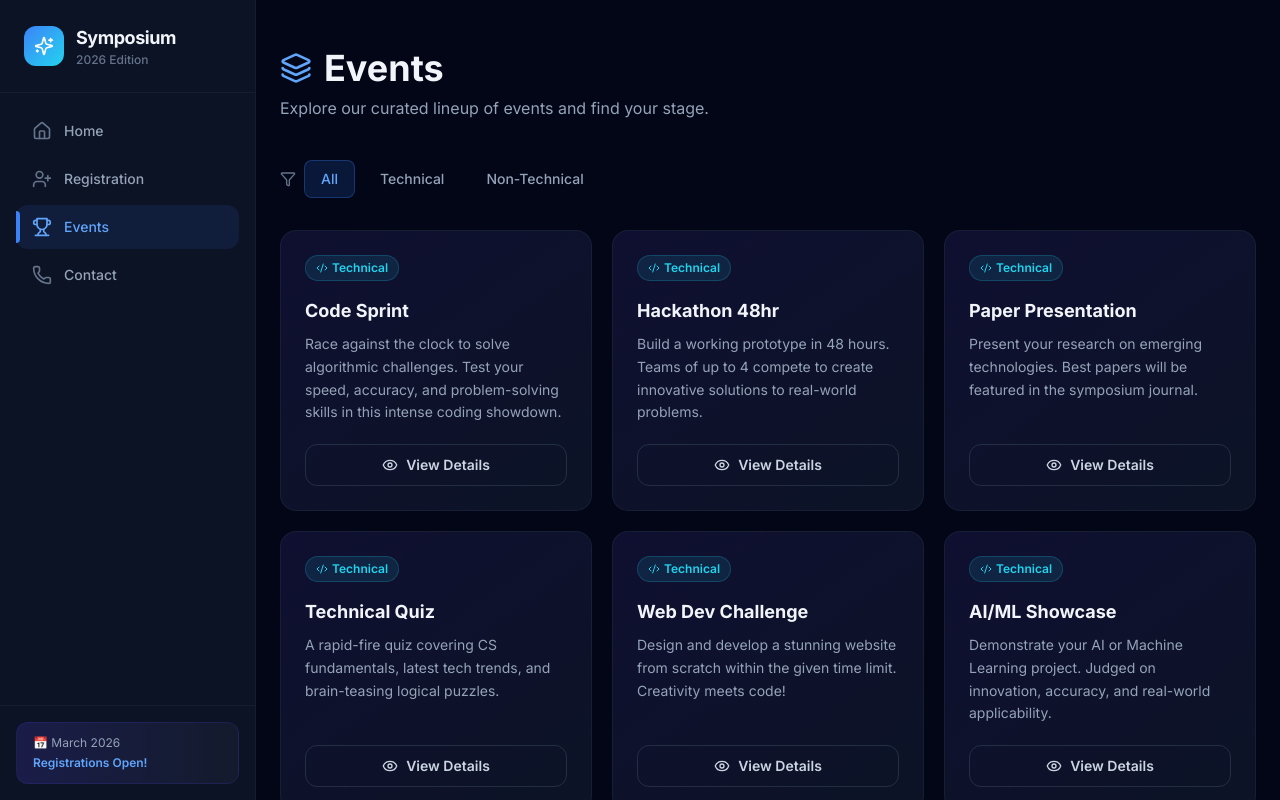
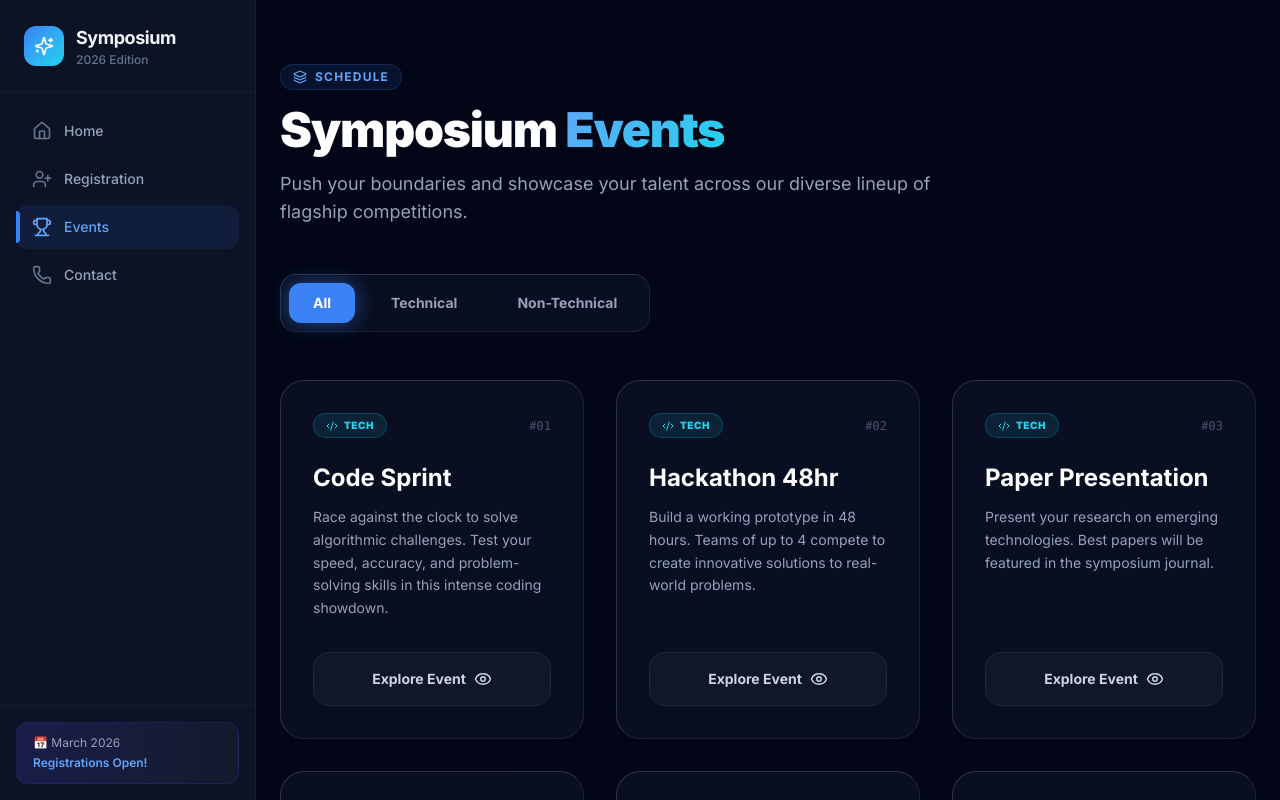
Before and after one commit to Sorcerer-25/Symposium-2026, a React (Vite) app: page / in a window 1280 px wide. Both pictures are taken after a click on the button "Events". Shown: the top 800 px of the page. Built offline with nearby package versions, Linux system fonts and the light colour scheme.

Commit message:
event theme change

```diff
--- a/src/components/Events.jsx
+++ b/src/components/Events.jsx
@@ -88,19 +88,23 @@ function Events() {
       : eventsData.filter((e) => e.type === activeFilter)
 
   return (
-    <div className="min-h-screen py-12 px-6">
+    <div className="min-h-screen py-16 px-6 bg-slate-950/50">
       <div className="max-w-6xl mx-auto">
         {/* Header */}
         <motion.div
           initial={{ opacity: 0, y: 20 }}
           animate={{ opacity: 1, y: 0 }}
-          className="mb-10"
+          className="mb-12 text-center sm:text-left"
         >
-          <h1 className="text-3xl sm:text-4xl font-bold text-slate-100 mb-2 flex items-center gap-3">
-            <Layers size={32} className="text-blue-400" />
-            Events
+          <div className="inline-flex items-center gap-2 px-3 py-1 rounded-full bg-blue-500/10 border border-blue-500/20 text-blue-400 text-xs font-bold uppercase tracking-widest mb-4">
+            <Layers size={14} /> Schedule
+          </div>
+          <h1 className="text-4xl sm:text-5xl font-black text-white mb-4 tracking-tight">
+            Symposium <span className="text-gradient">Events</span>
           </h1>
-          <p className="text-slate-400">Explore our curated lineup of events and find your stage.</p>
+          <p className="text-slate-400 max-w-2xl text-lg">
+            Push your boundaries and showcase your talent across our diverse lineup of flagship competitions.
+          </p>
         </motion.div>
 
         {/* Filter Tabs */}
@@ -108,18 +112,17 @@ function Events() {
           initial={{ opacity: 0, y: 15 }}
           animate={{ opacity: 1, y: 0 }}
           transition={{ delay: 0.1 }}
-          className="flex items-center gap-2 mb-8"
+          className="flex flex-wrap items-center gap-3 mb-12 glass p-2 rounded-2xl border-glass w-fit"
         >
-          <Filter size={16} className="text-slate-500" />
           {filterTabs.map((tab) => (
             <button
               key={tab}
               id={`filter-${tab.toLowerCase().replace('-', '')}`}
               onClick={() => setActiveFilter(tab)}
-              className={`px-4 py-2 rounded-lg text-sm font-medium transition-all cursor-pointer ${
+              className={`px-6 py-2.5 rounded-xl text-sm font-bold transition-all duration-300 cursor-pointer ${
                 activeFilter === tab
-                  ? 'bg-blue-500/15 text-blue-400 border border-blue-500/30'
-                  : 'text-slate-400 hover:text-slate-200 hover:bg-slate-800/50 border border-transparent'
+                  ? 'bg-blue-500 text-white shadow-[0_0_20px_rgba(59,130,246,0.5)]'
+                  : 'text-slate-400 hover:text-slate-200 hover:bg-white/5'
               }`}
             >
               {tab}
@@ -130,44 +133,63 @@ function Events() {
         {/* Cards Grid */}
         <motion.div
           layout
-          className="grid sm:grid-cols-2 lg:grid-cols-3 gap-5"
+          className="grid sm:grid-cols-2 lg:grid-cols-3 gap-8"
         >
           {filteredEvents.map((event, i) => (
             <motion.div
               layout
               key={event.id}
-              initial={{ opacity: 0, y: 20 }}
-              animate={{ opacity: 1, y: 0 }}
-              transition={{ duration: 0.3, delay: i * 0.05 }}
-              whileHover={{ y: -4, scale: 1.02 }}
-              className="rounded-2xl gradient-card border border-slate-800/60 p-6 flex flex-col group"
+              initial={{ opacity: 0, y: 30 }}
+              whileInView={{ opacity: 1, y: 0 }}
+              viewport={{ once: true }}
+              transition={{ duration: 0.5, delay: i * 0.05 }}
+              whileHover={{ y: -8, transition: { duration: 0.2 } }}
+              className={`relative group rounded-3xl p-8 flex flex-col h-full glass border-glass transition-all duration-300 ${
+                event.type === 'Technical'
+                  ? 'hover:glow-cyan hover:border-cyan-500/50'
+                  : 'hover:glow-violet hover:border-violet-500/50'
+              }`}
             >
+              {/* Decorative Background Glow */}
+              <div className={`absolute -top-10 -right-10 w-32 h-32 blur-[80px] rounded-full opacity-0 group-hover:opacity-20 transition-opacity duration-500 ${
+                event.type === 'Technical' ? 'bg-cyan-400' : 'bg-violet-400'
+              }`} />
+
               {/* Type Badge */}
-              <div className="flex items-center gap-2 mb-4">
+              <div className="flex items-center justify-between mb-6">
                 {event.type === 'Technical' ? (
-                  <span className="inline-flex items-center gap-1 text-xs font-semibold px-2.5 py-1 rounded-full bg-cyan-400/10 text-cyan-400 border border-cyan-400/20">
-                    <Code2 size={12} /> Technical
+                  <span className="inline-flex items-center gap-1.5 text-[10px] font-black uppercase tracking-wider px-3 py-1 rounded-full bg-cyan-400/10 text-cyan-400 border border-cyan-400/20">
+                    <Code2 size={12} /> Tech
                   </span>
                 ) : (
-                  <span className="inline-flex items-center gap-1 text-xs font-semibold px-2.5 py-1 rounded-full bg-amber-400/10 text-amber-400 border border-amber-400/20">
-                    <Gamepad2 size={12} /> Non-Technical
+                  <span className="inline-flex items-center gap-1.5 text-[10px] font-black uppercase tracking-wider px-3 py-1 rounded-full bg-violet-400/10 text-violet-400 border border-violet-400/20">
+                    <Gamepad2 size={12} /> Fun
                   </span>
                 )}
+                <span className="text-slate-600 font-mono text-xs">#0{event.id}</span>
               </div>
 
               {/* Event Name */}
-              <h3 className="text-lg font-bold text-slate-100 mb-2">{event.name}</h3>
+              <h3 className="text-2xl font-bold text-white mb-3 group-hover:text-blue-400 transition-colors">
+                {event.name}
+              </h3>
 
               {/* Description */}
-              <p className="text-sm text-slate-400 flex-1 leading-relaxed mb-5">{event.description}</p>
+              <p className="text-slate-400 text-sm leading-relaxed mb-8 flex-1">
+                {event.description}
+              </p>
 
-              {/* View Details Button */}
+              {/* Action Button */}
               <button
                 id={`view-event-${event.id}`}
-                className="inline-flex items-center justify-center gap-2 w-full px-4 py-2.5 rounded-xl text-sm font-semibold border border-slate-700/60 text-slate-300 hover:text-blue-400 hover:border-blue-500/40 hover:bg-blue-500/5 transition-all duration-200 cursor-pointer"
+                className={`mt-auto inline-flex items-center justify-center gap-2 w-full px-6 py-4 rounded-2xl text-sm font-bold transition-all duration-300 cursor-pointer ${
+                  event.type === 'Technical'
+                    ? 'bg-slate-900 border border-slate-800 text-slate-300 hover:bg-cyan-500 hover:text-white hover:border-cyan-400 group-hover:shadow-[0_0_20px_rgba(34,211,238,0.2)]'
+                    : 'bg-slate-900 border border-slate-800 text-slate-300 hover:bg-violet-500 hover:text-white hover:border-violet-400 group-hover:shadow-[0_0_20px_rgba(139,92,246,0.2)]'
+                }`}
               >
-                <Eye size={16} />
-                View Details
+                Explore Event
+                <Eye size={18} className="transition-transform group-hover:scale-110" />
               </button>
             </motion.div>
           ))}
--- a/src/index.css
+++ b/src/index.css
@@ -84,7 +84,21 @@ body {
 }
 
 .glow-blue {
-  box-shadow: 0 0 20px rgba(59, 130, 246, 0.15), 0 0 60px rgba(59, 130, 246, 0.05);
+  box-shadow: 0 0 20px rgba(59, 130, 246, 0.1), 0 0 60px rgba(59, 130, 246, 0.05);
+}
+
+.glow-cyan {
+  box-shadow: 0 0 20px rgba(34, 211, 238, 0.15), 0 0 40px rgba(34, 211, 238, 0.05);
+}
+
+.glow-violet {
+  box-shadow: 0 0 20px rgba(139, 92, 246, 0.15), 0 0 40px rgba(139, 92, 246, 0.05);
+}
+
+.border-glass {
+  border: 1px solid rgba(255, 255, 255, 0.08);
+  border-top: 1px solid rgba(255, 255, 255, 0.15);
+  border-left: 1px solid rgba(255, 255, 255, 0.15);
 }
 
 .text-gradient {
@@ -93,3 +107,10 @@ body {
   -webkit-text-fill-color: transparent;
   background-clip: text;
 }
+
+.text-gradient-purple {
+  background: linear-gradient(135deg, var(--color-violet-400), var(--color-rose-400));
+  -webkit-background-clip: text;
+  -webkit-text-fill-color: transparent;
+  background-clip: text;
+}
```
